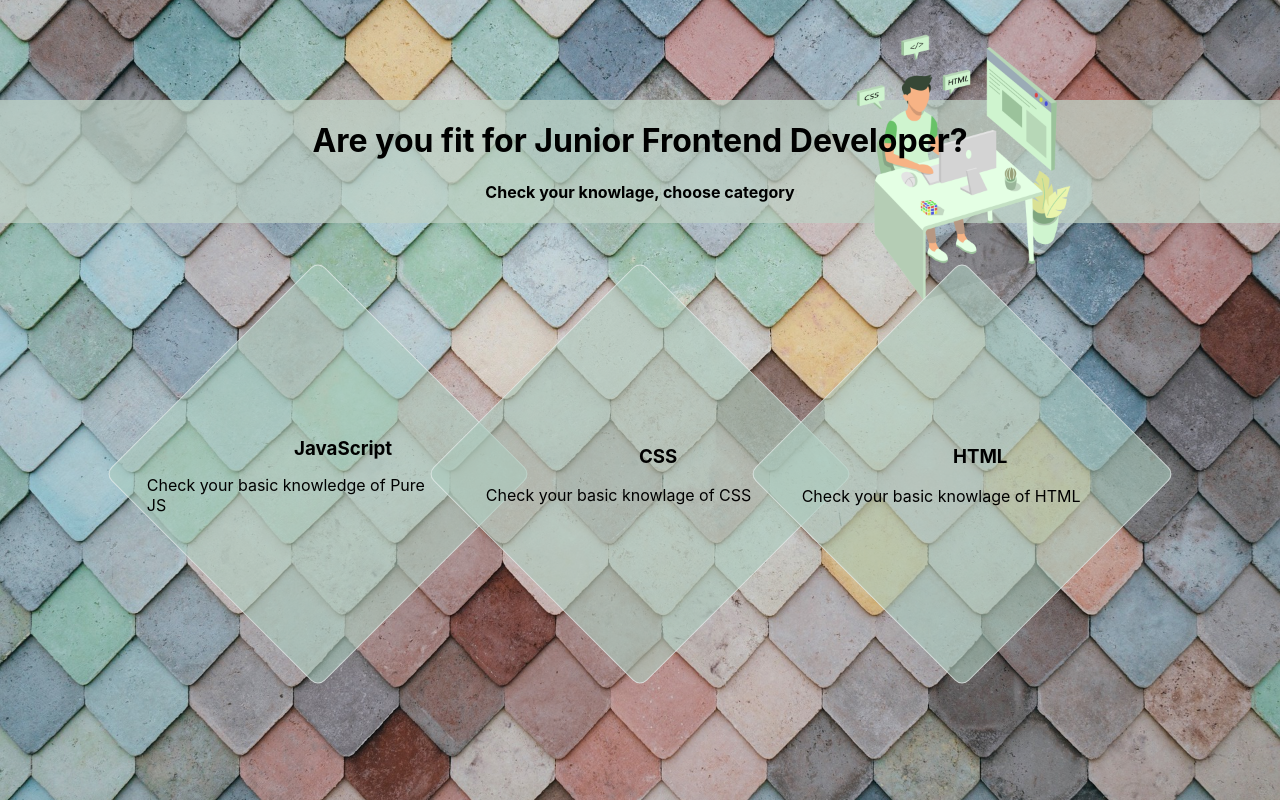
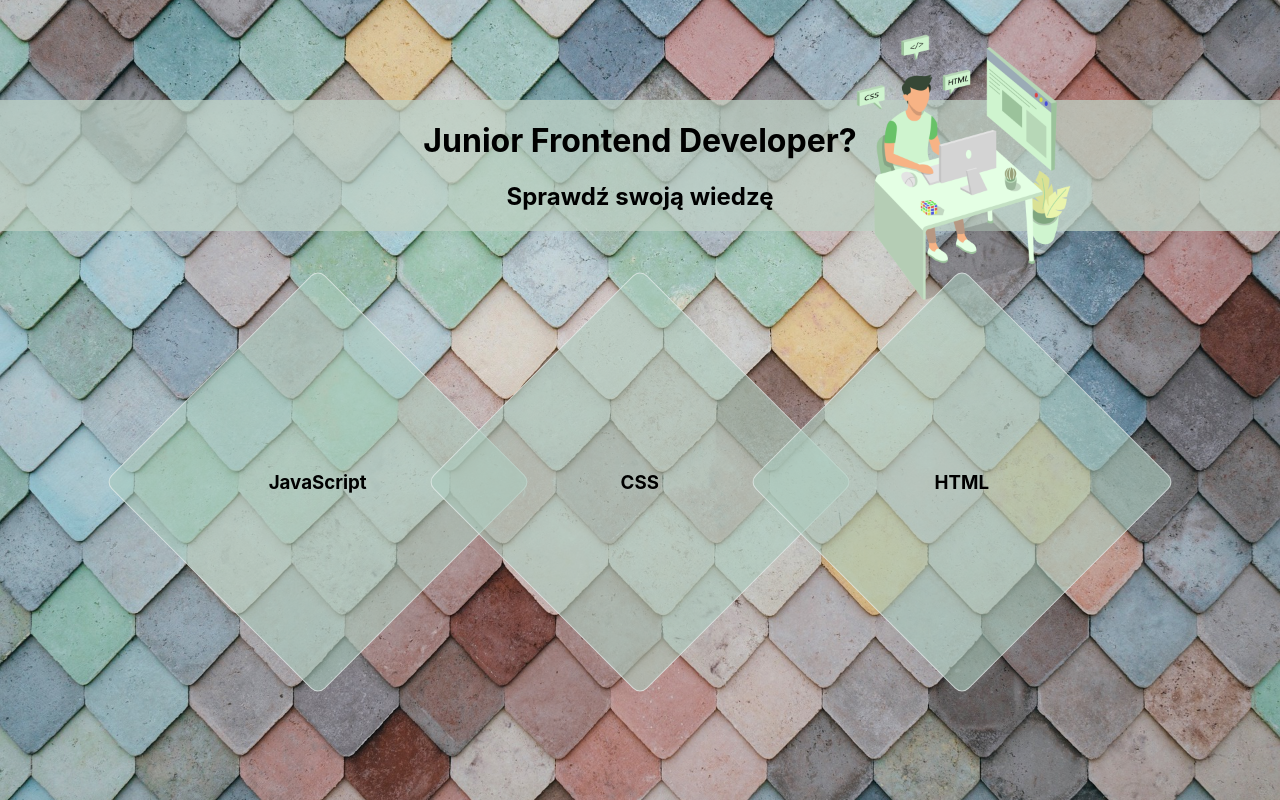
Before and after one commit to NataliaJeszke/quizpage-reactjs, a React (Create React App) app: page / in a window 1280 px wide. Built offline with nearby package versions, Linux system fonts and the light colour scheme.

Commit message:
style for questions, polish language

```diff
--- a/src/components/Questions/QuestionsJS/QuestionsJS.jsx
+++ b/src/components/Questions/QuestionsJS/QuestionsJS.jsx
@@ -1,11 +1,12 @@
 import { quizJS } from "../../../assets/quizJS";
 import Quiz from "react-quiz-component";
+import style from '../../Questions/QuestionsStyle.module.css'
 
 export function QuestionsJS() {
 
   return (
-    <div>
-      <Quiz quiz={quizJS} shuffle={true} />
+    <div className={style.question_container}>
+      <Quiz quiz={quizJS} shuffle={true} className={style.quiz_container}/>
     </div>
   );
 }
--- /dev/null
+++ b/src/components/Questions/QuestionsStyle.module.css
@@ -0,0 +1,11 @@
+.question_container{
+    width: 50%;
+    height: fit-content;
+    margin: 0 auto;
+    display: flex;
+    align-items: center;
+    justify-content: center;
+    text-align: center;
+    background-color: #97bcabc5;
+    margin-top: 50px;
+}
--- a/src/components/Welcome/CategoriesCards/CategoryCSS/CategoryCSS.jsx
+++ b/src/components/Welcome/CategoriesCards/CategoryCSS/CategoryCSS.jsx
@@ -3,7 +3,6 @@ export function CategoryCSS(){
     return(
         <div className={style.card_one}>
             <h3>CSS</h3>
-            <p>Check your basic knowlage of CSS</p>
         </div>
     )
 }
--- a/src/components/Welcome/CategoriesCards/CategoryHTML/CategoryHTML.jsx
+++ b/src/components/Welcome/CategoriesCards/CategoryHTML/CategoryHTML.jsx
@@ -4,7 +4,6 @@ export function CategoryHTML(){
     return(
         <div className={style.card_one}>
             <h3>HTML</h3>
-            <p>Check your basic knowlage of HTML</p>
         </div>
     )
 }
--- a/src/components/Welcome/CategoriesCards/CategoryJS/CategoryJS.jsx
+++ b/src/components/Welcome/CategoriesCards/CategoryJS/CategoryJS.jsx
@@ -7,7 +7,6 @@ export function CategoryJS() {
   return (
     <div className={style.card_one}>
       <h3>JavaScript</h3>
-      <p>Check your basic knowledge of Pure JS</p>
     </div>
   );
 }
--- a/src/components/Welcome/Welcome.jsx
+++ b/src/components/Welcome/Welcome.jsx
@@ -10,8 +10,8 @@ export function Welcome() {
     <>
       <header className={style.header}>
         <div className="header_container">
-          <h1>Are you fit for Junior Frontend Developer?</h1>
-          <h4>Check your knowlage, choose category</h4>
+          <h1>Junior Frontend Developer?</h1>
+          <h2>Sprawdź swoją wiedzę</h2>
         </div>
         <div>
           <img src={image} alt="developer at work" />
```
Also changed, not shown: src/assets/bg.jpg (deleted).
